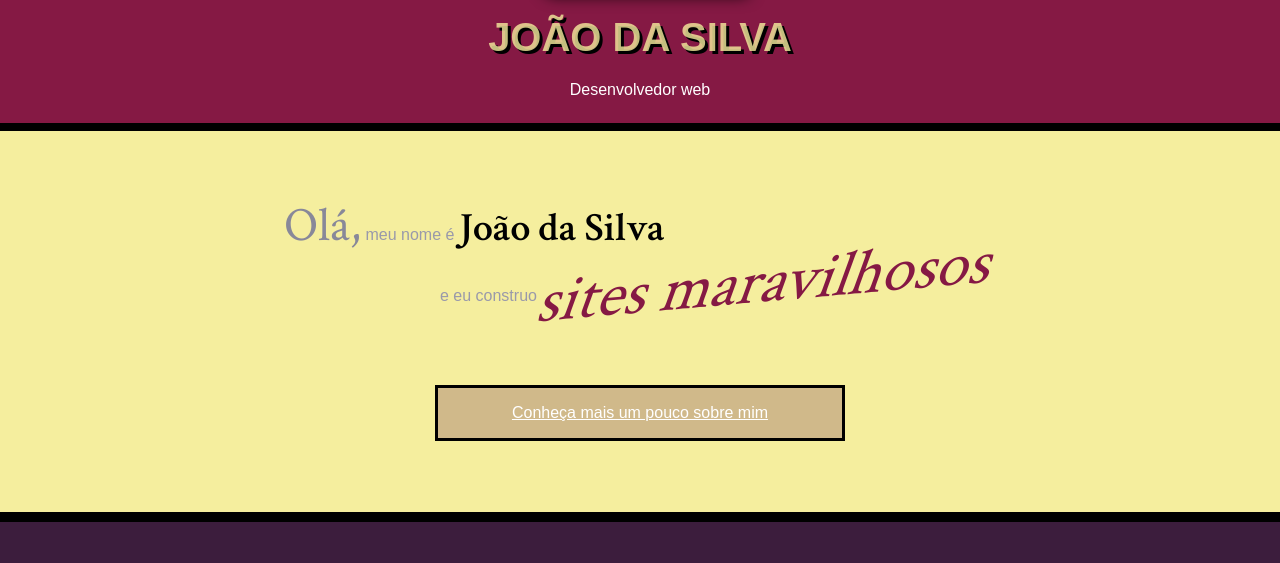
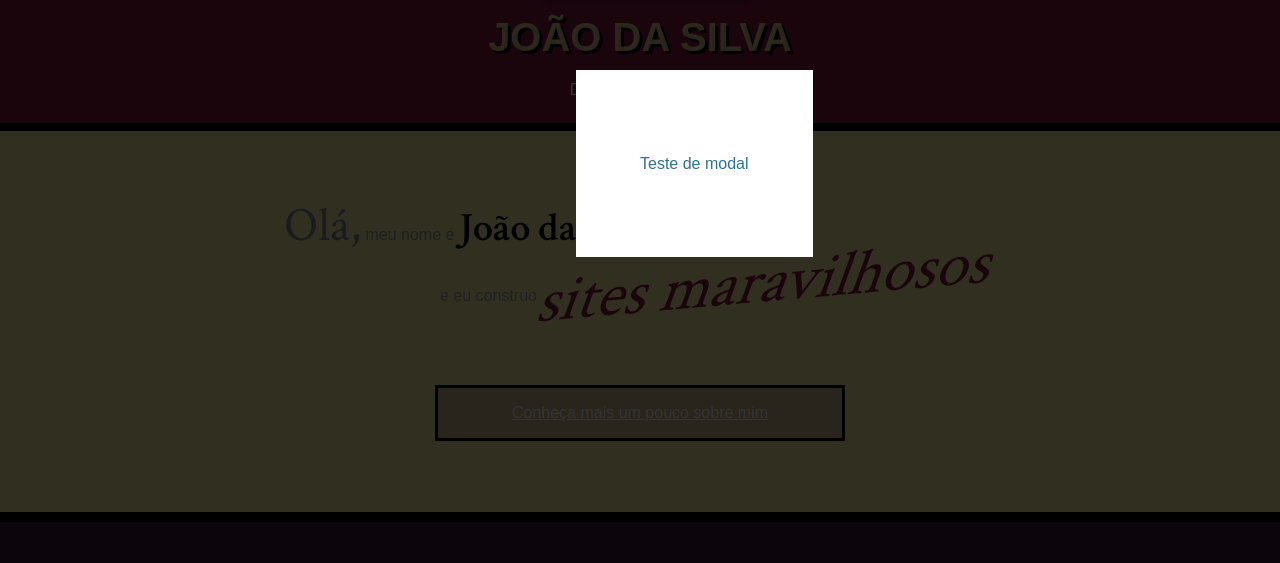
Before and after one commit to AndersonMarquess/HTML5-CSS3, a plain HTML site: page Curso-1/home.html in a window 1280 px wide. Shown: the part 170-733 px from the top of the page. Drawn offline with Linux system fonts and the light colour scheme.

Commit message:
Teste com efeito modal

```diff
--- a/Curso-1/home.html
+++ b/Curso-1/home.html
@@ -32,6 +32,9 @@
         </ul>
     </header>
     <main>
+        <div class="modal-teste">
+            <p>Teste de modal</p>
+        </div>
         <section class="secao-inicio saudacao">
             <p class="saudacao"><span class="saudacao-inicio">Olá,</span> meu nome é <strong>João da Silva</strong> <span class="saudacao-ultima-linha">e eu construo <em>sites maravilhosos</em></span></p>
             <a class="botao-index" href="bio.html">Conheça mais um pouco sobre mim</a>
--- a/Curso-1/media/home.css
+++ b/Curso-1/media/home.css
@@ -248,3 +248,20 @@ main {
 body {
     overflow-x: hidden;
 }
+
+.modal-teste {
+    padding: 2em;
+    top: 30%;
+    left: 45%;
+    position: fixed;
+    box-sizing: border-box;
+    background-color: #FFF;
+    text-align: center;
+    font-size: 2em;
+
+    /* Jogo o elemento para frente */
+    z-index: 9999;
+    /* Efeito de sombra nos elementos atrás dele. */
+    box-shadow: 0 0 0 9999px rgba(0, 0, 0, 0.8);
+
+}
```
